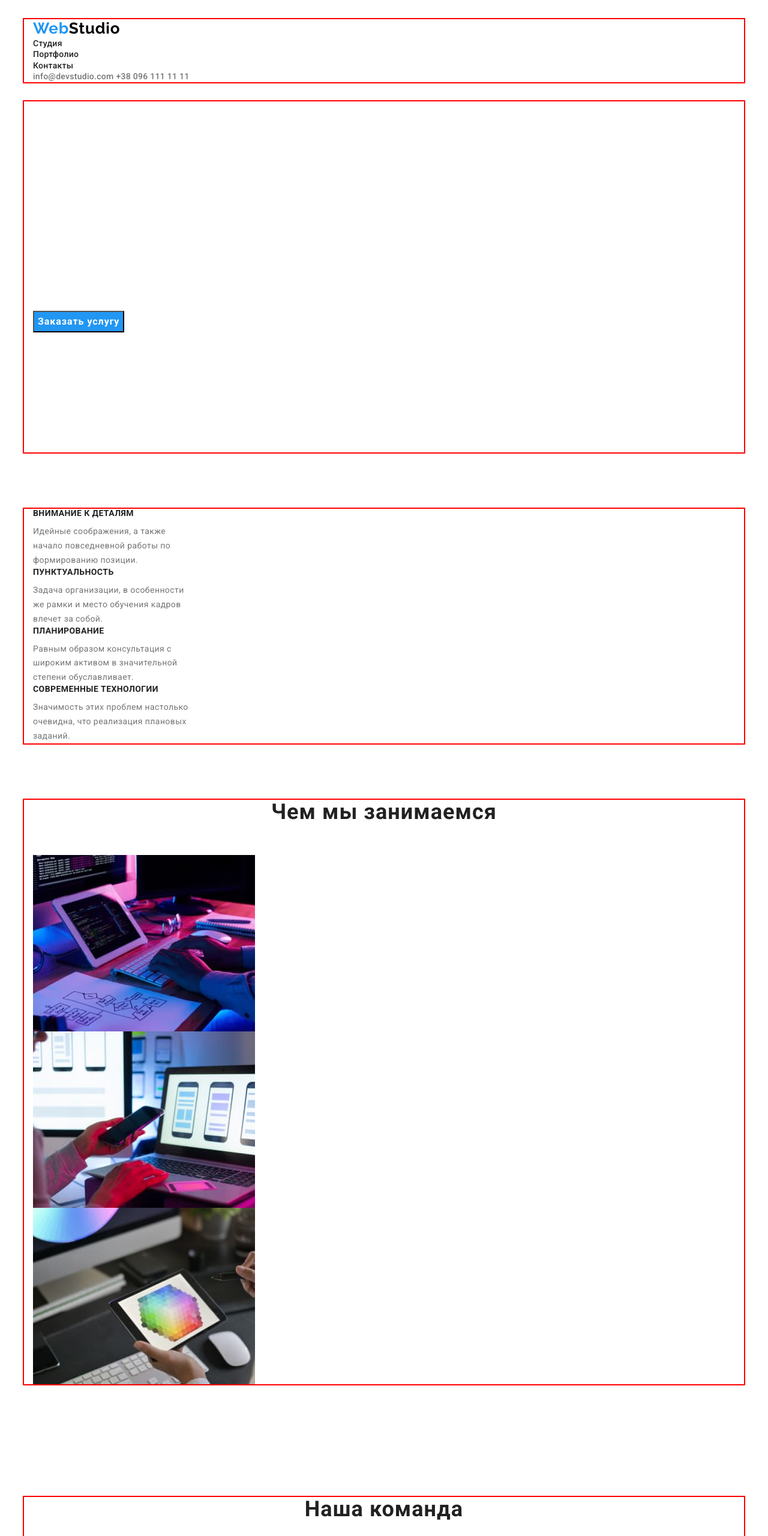
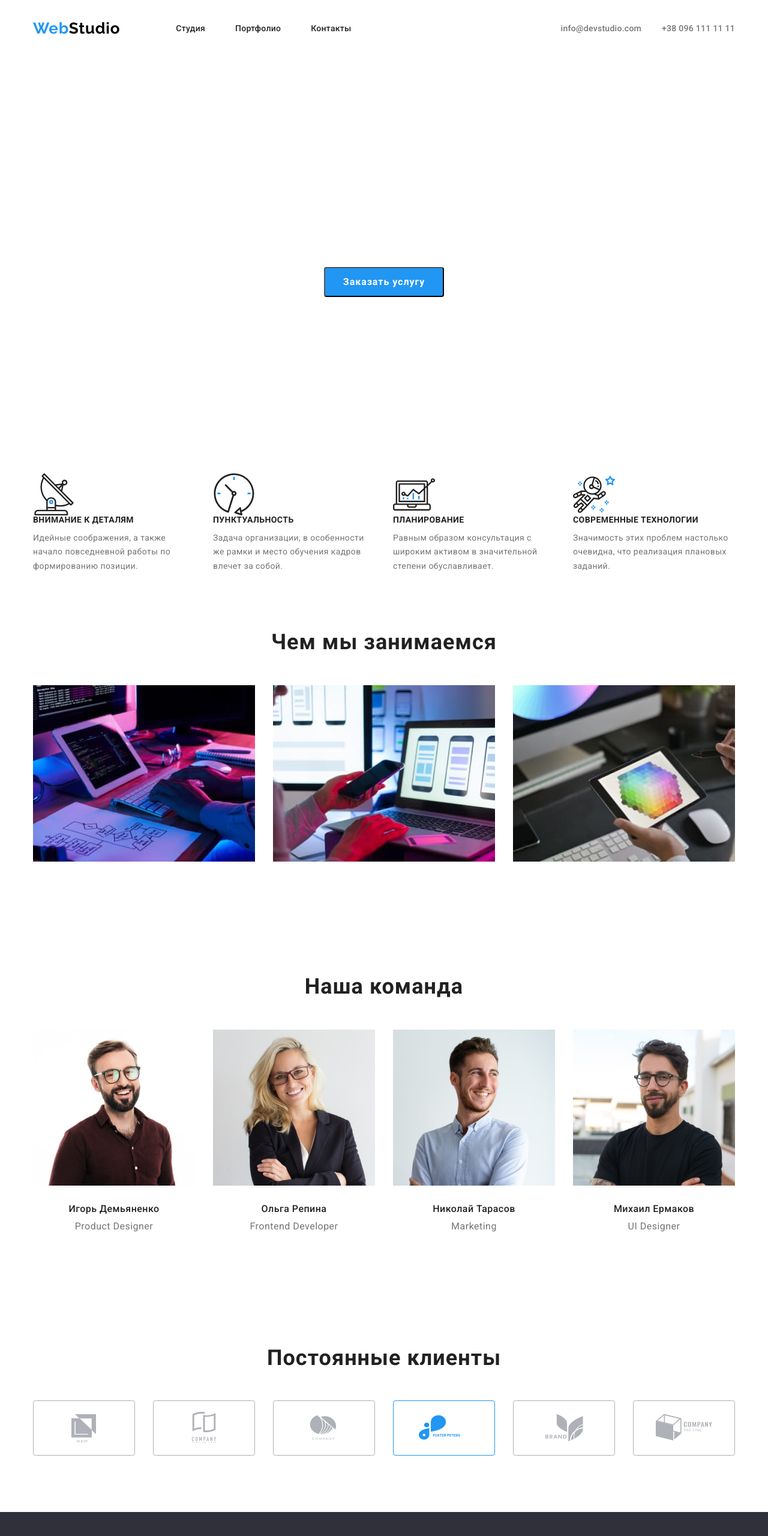
Before and after one commit to Anton-Starshinov/goit-markup-hw-03, a plain HTML site: page index.html in a window 1280 px wide. Shown: the top 2560 px of the page at 60% size. Drawn offline with nearby package versions, Linux system fonts and the light colour scheme.

Commit message:
add margin,pading...

```diff
--- a/css/styles.css
+++ b/css/styles.css
@@ -35,7 +35,7 @@ img {
   padding-left: 15px;
   padding-right: 15px;
   margin: 0 auto;
-  outline: 2px solid red;
+  /* outline: 2px solid red; */
 }
 /*----------Верхняя линия------------*/
 .header {
@@ -49,11 +49,24 @@ font-size: 26px;
 line-height:1.19;
 letter-spacing: 0.03em;
 color: var(--accent-color);
+margin-right: 93px;
 }
 .logo-style {
   color: #000000;
 }
-
+.header-list {
+  display: flex;
+}
+.header-item:not(:last-child) {
+margin-right: 50px;
+}
+.header .conteiner {
+  display: flex;
+  align-items: center;
+}
+.header-connect {
+margin-left: auto;
+}
 .header-link{
 font-weight: 500;
 font-size: 14px;
@@ -61,17 +74,17 @@ line-height: 1.14;
 letter-spacing: 0.02em;
 color: var(--header-color);
 }
-
 .header-link:hover, .header-link:focus {
   color: var(--accent-color);
 }
 
-.header-mail, .header-tel{
-  font-weight: 500;
+.header-mail, .header-tel {
+font-weight: 500;
 font-size: 14px;
 line-height: 1.14;
 letter-spacing: 0.02em;
 color: var(--text-color);
+margin-left: 30px;
 }
 .header-mail:hover, .header-mail:focus,
 .header-tel:hover, .header-tel:focus{
@@ -81,6 +94,10 @@ color: var(--text-color);
 .hero-content {
   padding-top: 200px;
   padding-bottom: 200px;
+  display:flex;
+  justify-content: center;
+  flex-direction: column;
+  align-items: center;
 }
 .hero-title {
 max-width: 696px;
@@ -97,12 +114,12 @@ text-transform: uppercase;
   font-weight: 700;
   font-size: 16px;
   line-height: 1.87;
-  display: flex;
-  align-items: center;
-  text-align: center;
   letter-spacing: 0.06em;
   color: #ffffff;
   background-color: var(--accent-color);
+  height: 50px;
+  min-width: 200px;
+  border-radius: 4px;
 }
 .hero-btn:hover,
 .hero-btn:focus {
@@ -113,6 +130,14 @@ text-transform: uppercase;
 .slogan {
   padding-top: 94px;
   padding-bottom: 94px;
+}
+.slogan-list {
+display: flex;
+margin-left: -30px;
+}
+.slogan-item {
+flex-basis: calc(100% / 4 - 30px);
+margin-left: 30px;
 }
 .slogan-title {
 margin-bottom: 10px;
@@ -135,6 +160,14 @@ color: var(--header-color);
 .aside {
   padding-bottom: 94px;
 }
+.aside-list {
+display: flex;
+margin-left: -30px;
+}
+.aside-item {
+flex-basis: calc(100% / 3 - 30px);
+margin-left: 30px;
+}
 .aside-title{
 margin-bottom: 50px;
 font-weight: 700;
@@ -149,6 +182,14 @@ color: var(--header-color);
   padding-top: 94px;
   padding-bottom: 94px;
 }
+.command-list {
+display: flex;
+margin-left: -30px;
+}
+.command-item {
+flex-basis: calc(100% / 4 - 30px);
+margin-left: 30px;
+}
 .command-title {
   margin-bottom: 50px;
   font-weight: 700;
@@ -159,9 +200,12 @@ color: var(--header-color);
   color: var(--header-color);
 }
 .command-name {
+  margin-top: 30px;
+  margin-bottom: 10px;
   font-weight: 500;
   font-size: 16px;
   line-height: 1.18;
+  text-align: center;
   letter-spacing: 0.03em;
   color: var(--header-color);
 }
@@ -170,6 +214,7 @@ color: var(--header-color);
   font-size: 16px;
   line-height: 1.18;
   letter-spacing: 0.03em;
+  text-align: center;
   color: var(--text-color);
 }
 /*---------Постоянные клиенты--------*/
@@ -178,7 +223,7 @@ color: var(--header-color);
   padding-bottom: 94px;
 }
 .clients-title {
-  margin-bottom: 50px;
+margin-bottom: 50px;
 font-weight: 700;
 font-size: 36px;
 line-height: 42px;
@@ -186,7 +231,14 @@ text-align: center;
 letter-spacing: 0.03em;
 color: var(--header-color);
 }
-
+.clients-list {
+display: flex;
+margin-left: -30px;
+}
+.clients-item {
+flex-basis: calc(100% / 6 - 30px);
+margin-left: 30px;
+}
 /*--------------Подвал---------------*/
 .footer {
   padding-top: 60px;
@@ -204,7 +256,11 @@ color: var(--accent-color);
 .footer-logo-style{
   color: #ffffff;
 }
-
+.footer-address {
+  display: flex;
+  flex-direction: column;
+  margin-top: 20px;
+}
 .footer-text{
   font-family: 'Roboto', sans-serif;
   font-style: normal;
@@ -222,6 +278,7 @@ color: var(--accent-color);
   line-height: 1.71;
   letter-spacing: 0.03em;
   color: rgba(255, 255, 255, 0.6);
+  margin-top: 9px;
 }
 .footer-tel:hover,.footer-mail:hover,
 .footer-tel:focus, .footer-mail:focus {
--- a/index.html
+++ b/index.html
@@ -23,8 +23,10 @@
             <li class="header-item"><a href="" class="header-link link">Контакты</a></li>
         </ul>
     </nav>
+        <div class="header-connect">
         <a href="mailto:info@devstudio.com" class="header-mail link">info@devstudio.com</a>
         <a href="tel:+380961111111" class="header-tel link">+38 096 111 11 11</a>
+        </div>
         </div>
     </header>
     <main>
@@ -32,8 +34,8 @@
         <section class="hero">
         <div class="conteiner">
             <div class="hero-content">
-            <h1 class="hero-title">Эффективные решения для вашего бизнеса</h1>
-            <button class="hero-btn" type="button">Заказать услугу</button>
+                <h1 class="hero-title">Эффективные решения для вашего бизнеса</h1>
+                <button class="hero-btn" type="button">Заказать услугу</button>
             </div>
         </div>
         </section>
@@ -42,18 +44,22 @@
         <div class="conteiner">
             <ul class="slogan-list list">
                 <li class="slogan-item">
+                    <img src="./images/antenna.svg" alt="Антена">
                     <h3 class="slogan-title">Внимание к деталям</h3>
                     <p class="slogan-text">Идейные соображения, а также начало повседневной работы по формированию позиции.</p>
                 </li>
                 <li class="slogan-item">
+                    <img src="./images/clock.svg" alt="Часы">
                     <h3 class="slogan-title">Пунктуальность</h3>
                     <p class="slogan-text">Задача организации, в особенности же рамки и место обучения кадров влечет за собой.</p>
                 </li>
                 <li class="slogan-item">
+                    <img src="./images/diagram.svg" alt="Диаграмв">
                     <h3 class="slogan-title">Планирование</h3>
                     <p class="slogan-text">Равным образом консультация с широким активом в значительной степени обуславливает.</p>
                 </li>
                 <li class="slogan-item">
+                    <img src="./images/astronaut.svg" alt="Астронавт">
                     <h3 class="slogan-title">Современные технологии</h3>
                     <p class="slogan-text">Значимость этих проблем настолько очевидна, что реализация плановых заданий.</p>
                 </li>
@@ -112,7 +118,7 @@
             </ul>
         </div>
         </section>
-        <!------------Постоянные клиенты------------>
+<!------------Постоянные клиенты------------>
         <section class="clients">
         <div class="conteiner">
             <h2 class="clients-title">Постоянные клиенты</h2>
```
Also changed, not shown: css/portfolio.css (+36 -0 lines), portfolio.html (+12 -3 lines), images/antenna.svg (renamed from images/antenna 1.svg), images/astronaut.svg (renamed from images/astronaut 1.svg), images/clock.svg (added), images/diagram.svg (renamed from images/diagram 1.svg).
